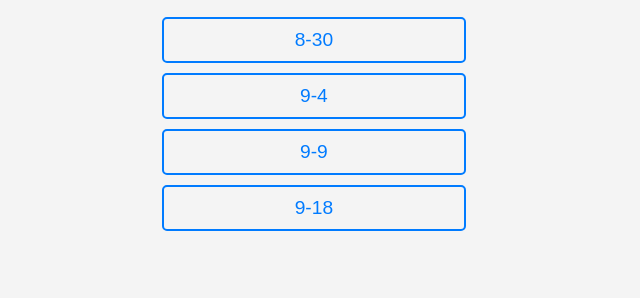
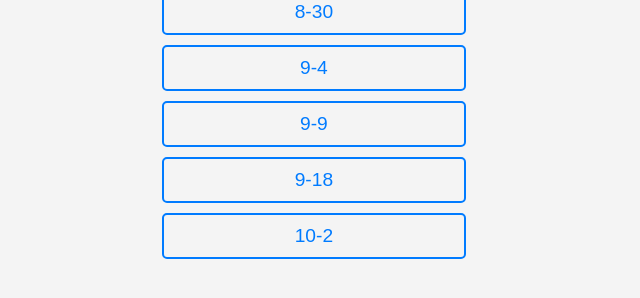
Before and after one commit to learningis1st/cpsc332, a plain HTML site: page docs/participation/index.html in a window 1280 px wide. Shown: the part 356-654 px from the top of the page, without its empty margins (319-959 px from the left). Drawn offline with Linux system fonts and the light colour scheme.

Commit message:
Add 10-2 Participation

```diff
--- a/docs/participation/index.html
+++ b/docs/participation/index.html
@@ -131,6 +131,7 @@
         <li><a href="9-4/">9-4</a></li>
         <li><a href="9-9/">9-9</a></li>
         <li><a href="9-18/">9-18</a></li>
+        <li><a href="10-2/">10-2</a></li>
     </ul>
 </div>
 
```
